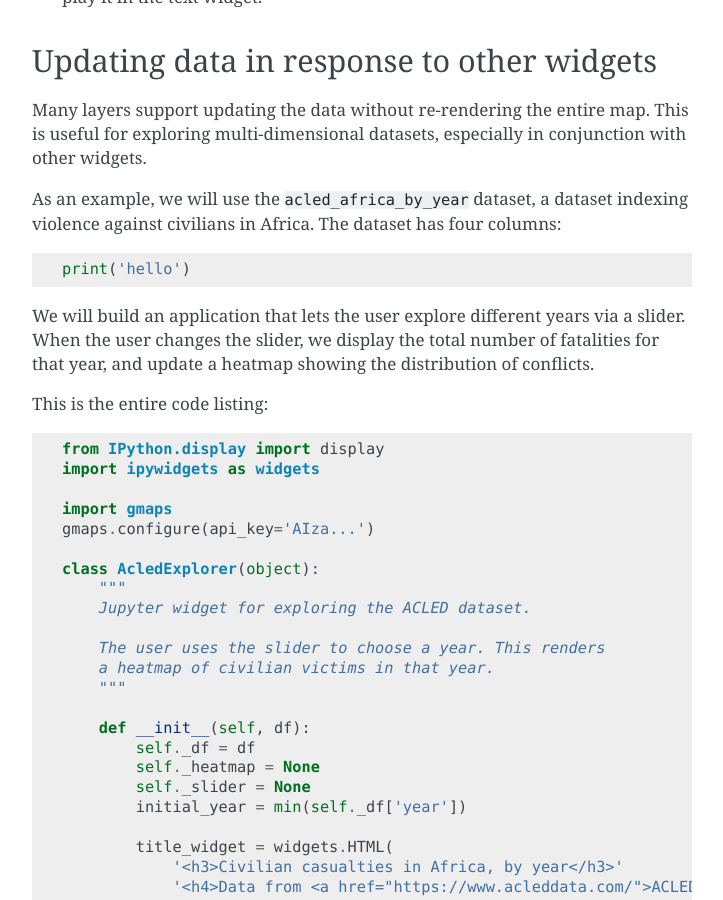
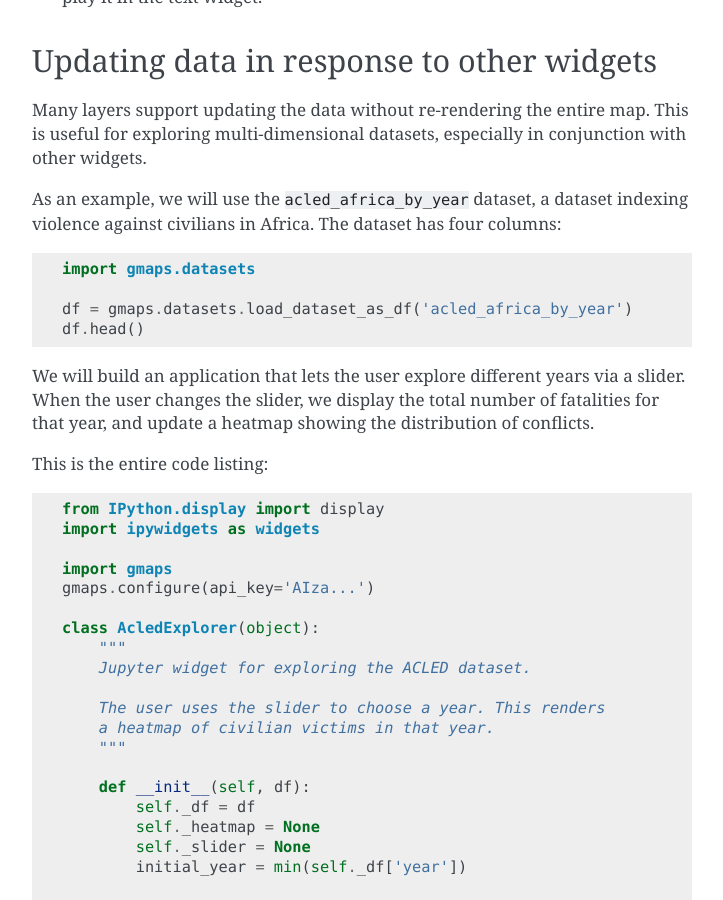
Before and after one commit to pbugnion/gmaps, a Sphinx documentation site: the page built from docs/source/app_tutorial.rst, in a window 1280 px wide and 900 px high, scrolled down 2704 px. Shown: the whole window, without its empty margins (388-1111 px from the left). Built offline with Sphinx 7.4.7, drawn with Linux system fonts in a browser that asks for light colours.

Commit message:
Correct code to load dataset in app example

```diff
--- a/docs/source/app_tutorial.rst
+++ b/docs/source/app_tutorial.rst
@@ -127,7 +127,10 @@ for exploring multi-dimensional datasets, especially in conjunction with other w
 As an example, we will use the ``acled_africa_by_year`` dataset, a dataset indexing violence
 against civilians in Africa. The dataset has four columns::
 
-  print('hello')
+  import gmaps.datasets
+
+  df = gmaps.datasets.load_dataset_as_df('acled_africa_by_year')
+  df.head()
 
 We will build an application that lets the user explore different years via a slider. When
 the user changes the slider, we display the total number of fatalities for that year,
```
